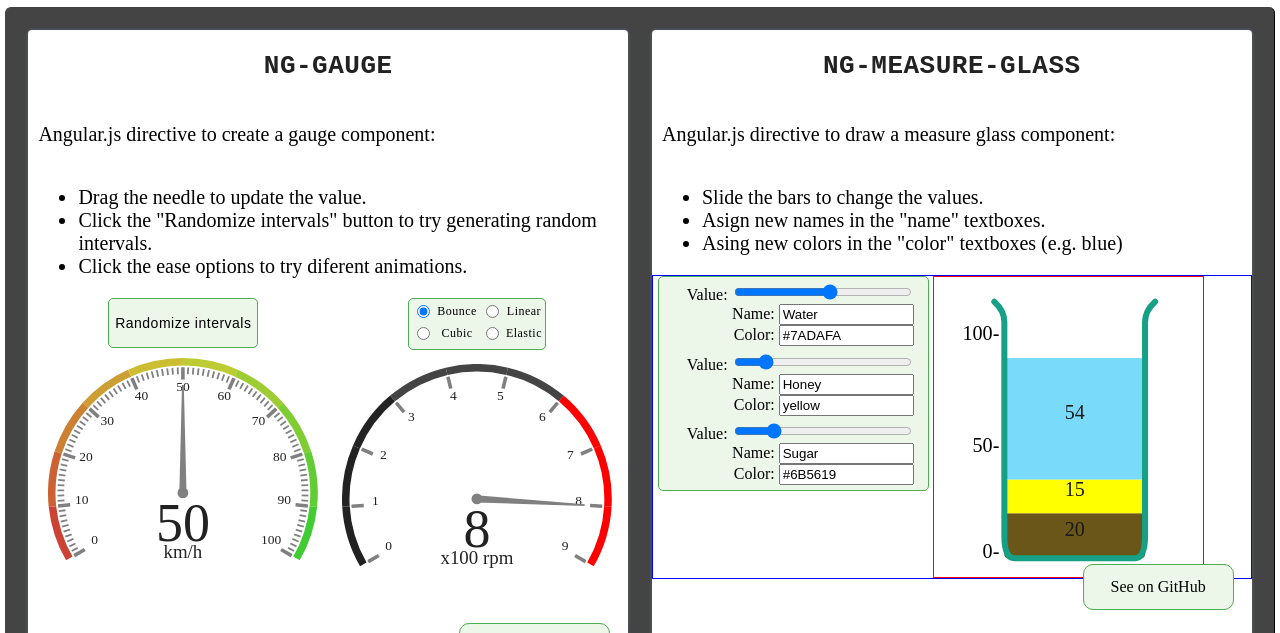
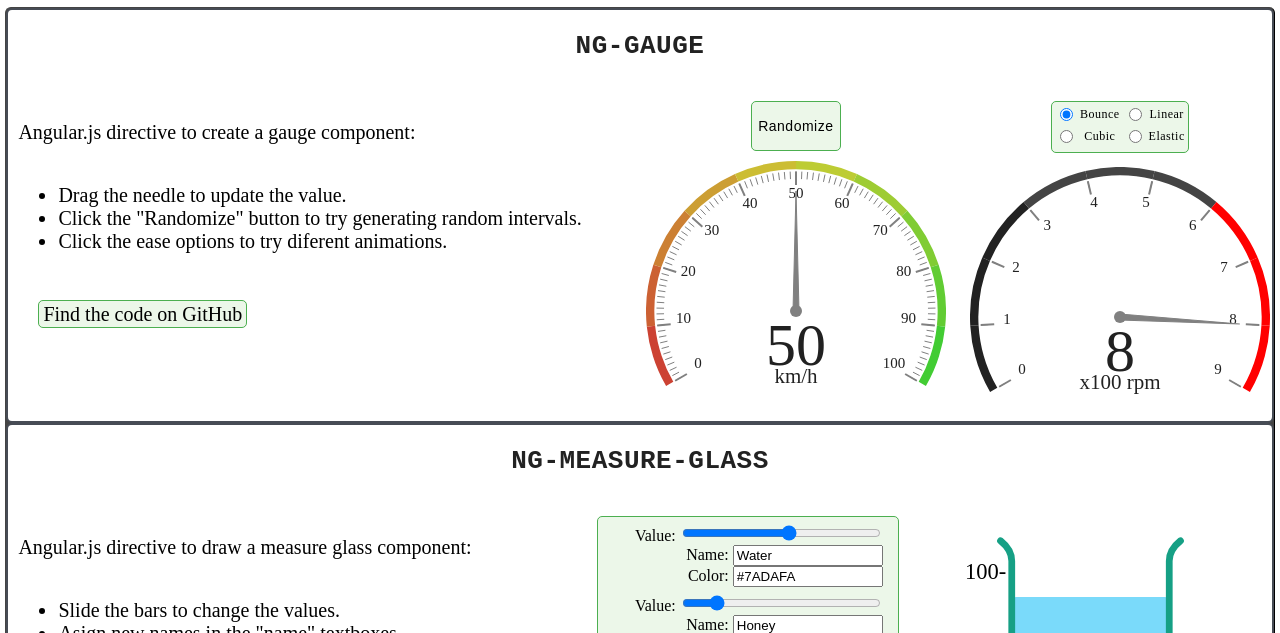
Before and after one commit to camilopalacios/camilopalacios.github.io, a website: page index.html in a window 1280 px wide. Shown: the part 153-786 px from the top of the page. Drawn offline with Linux system fonts and the light colour scheme.

Commit message:
Update layout
Changed the layout to display the angular projects in column.

```diff
--- a/index.html
+++ b/index.html
@@ -35,16 +35,24 @@
         <!-- NG-GAUGE -->
         <div class="project" id="GaugeApp"  ng-app="GaugeApp">
           <h2 class="subtitle"> NG-GAUGE </h2>
+          <br>
+          <div class="projectinfo">
             <p class="description">Angular.js directive to create a gauge component:</p>
+            <br>
             <div class="instructions">
               <ul>
                 <li>Drag the needle to update the value.</li>
-              <li>Click the "Randomize intervals" button to try generating random intervals.</li>
+                <li>Click the "Randomize" button to try generating random intervals.</li>
                 <li>Click the ease options to try diferent animations.</li>
               </ul>
             </div>
+            <div class="gotogithub">
+              <a href="https://github.com/camilopalacios/ng-measure-glass" class="link-button">Find the code on GitHub</a>
+            </div>
+          </div>
+          <div class="projectDisplay">
             <div id="gauge" ng-controller="GaugeController1 as gaugeCtrl1">
-            <button class="interact" ng-click="gaugeCtrl1.randomIntervals()">Randomize intervals</button>
+              <button class="interact" ng-click="gaugeCtrl1.randomIntervals()">Randomize</button>
               <ui-gauge value="gaugeCtrl1.value" intervals="gaugeCtrl1.intervals" options="gaugeCtrl1.options"></ui-gauge>
             </div>
             <div id="gauge" ng-controller="GaugeController2 as gaugeCtrl2">
@@ -62,22 +70,28 @@
               </form>
               <ui-gauge value="gaugeCtrl2.value" intervals="gaugeCtrl2.intervals" options="gaugeCtrl2.options"></ui-gauge>
             </div>
-          <div class="gotogithub"></div>
-          <div class="gotogithub">
-            <a href="https://github.com/camilopalacios/ng-gauge" class="link-button">See on GitHub</a>
           </div>
         </div>
         <!-- NG-MEASURE-GLASS -->
         <div class="project" id="GlassApp" ng-app="MeasureGlassApp">
           <h2 class="subtitle"> NG-MEASURE-GLASS </h2>
+          <br>
+          <div class="projectinfo">
             <p class="description">Angular.js directive to draw a measure glass component:</p>
+            <br>
             <div class="instructions">
               <ul>
                 <li>Slide the bars to change the values.</li>
                 <li>Asign new names in the "name" textboxes.</li>
                 <li>Asing new colors in the "color" textboxes (e.g. blue)</li>
+                <li>Move the coursor over the glass to display more information.</li>
               </ul>
             </div>
+            <div class="gotogithub">
+              <a href="https://github.com/camilopalacios/ng-measure-glass" class="link-button">Find the code on GitHub</a>
+            </div>
+          </div>
+          <div class="projectDisplay">
             <div id="measureGlass" ng-controller="GlassController as glassCtrl">
               <div class="settings">
                 <div class="category" align="right">
@@ -122,13 +136,11 @@
                 </ul>
               </div>
             </div>
-          <div class="gotogithub"></div>
-          <div class="gotogithub">
-            <a href="https://github.com/camilopalacios/ng-measure-glass" class="link-button">See on GitHub</a>
           </div>
         </div>
       </div>
     </section>
+    <br>
     <section id="contact" ng-app="GaugeApp">
       <h1 class="title">Contact</h1>
       <p>Some text some text some text some text..</p>
--- a/style.css
+++ b/style.css
@@ -1,4 +1,4 @@
-/*.subtitle, .description, .gotogithub, #gauge, #measureGlass, .project{
+/*.projectinfo, .projectDisplay, .description, .instructions, .gotogithub, #gauge, #measureGlass{
     border: 1px solid red;
 }*/
 
@@ -64,11 +64,11 @@ a.home-link{
 a.link-button{
   background-color: #ECF7E9;
   border: 1px solid #4CAF50;
-  border-radius: 10px;
-  padding: 5% 10%;
+  border-radius: 5px;
+  padding: 2px 4px;
   color: black;
   text-decoration: none;
-  font-size: 100%;
+  font-size: 20px;
   margin-right:2px;
   transition: 0.5s;
 }
@@ -90,7 +90,7 @@ section {
 }
 
 div.projects{
-  display: table;
+
   border: 1px outset #444;
   border-radius: 6px;
   border-collapse: separate;
@@ -101,14 +101,22 @@ div.projects{
 }
 
 .project{
-  position: relative;
-  width: 30%;
   text-align: left;
-  display: table-cell;
   vertical-align: top;
   border-radius: 6px;
   border: 2px solid #474c55;
   background-color: white;
+  padding-bottom: 20px;
+}
+
+.projectinfo{
+  vertical-align: top;
+  display: inline-block;
+}
+
+.projectDisplay{
+  display: inline-block;
+  margin-left: 40px;
 }
 
 .description{
@@ -128,18 +136,14 @@ div.projects{
 #gauge {
   vertical-align: top;
   text-align: center;
-  width: 45%;
+  width: 300px;
+  height: 300px;
   display: inline-block;
-  margin-left: 20px;
+  padding-left: 20px;
 }
 
 .gotogithub{
-  width: 45%;
-  margin-left: 20px;
-  text-align: right;
-  display: inline-block;
-  padding-bottom: 20px;
-  vertical-align: top;
+  margin:30px;
 }
 
 .interact{
@@ -167,12 +171,13 @@ form.interact{
 }
 
 #measureGlass {
-  border: 1px solid blue;
+  /*border: 1px solid blue;*/
 }
 
 div.settings{
   margin-left: 5px;
-  width:45%;
+  width:300px;
+  height: 300px;
   border: 1px solid #4CAF50;
   background-color: #ECF7E9;
   border-radius: 5px;
@@ -195,12 +200,12 @@ div.category{
 }
 
 div.viewport{
-  width: 45%;
+  width: 300px;
   height: 300px;
   vertical-align: top;
   display:inline-block;
-  margin: auto;
-  border: 1px solid red;
+  margin-left: 30px;
+
 }
 
 #legend{
```
Lines whose indentation alone changed are shown as unchanged.
